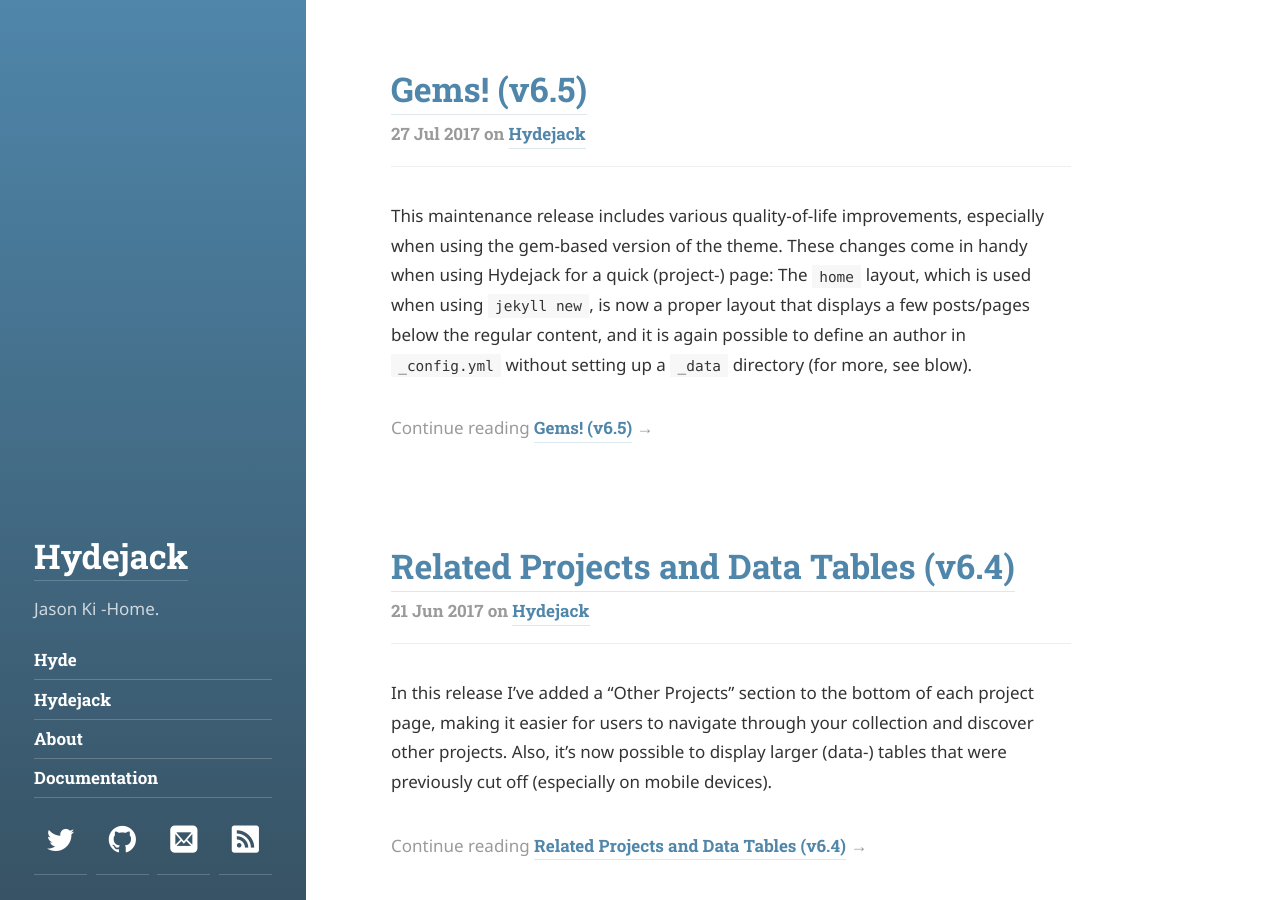
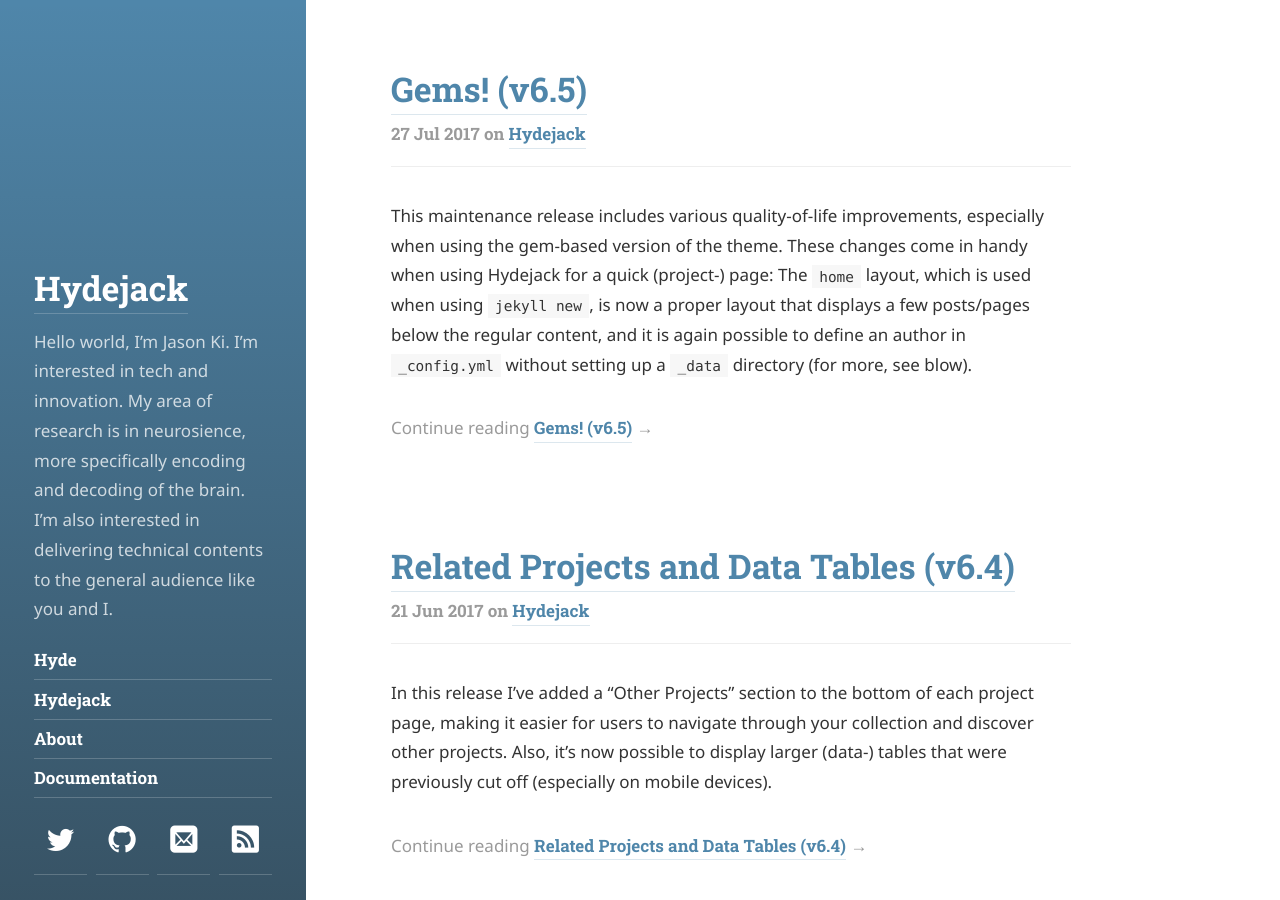
Before and after one commit to JasonJKi/jasonjki.github.io, a Jekyll site: the page built from index.html, in a window 1280 px wide and 900 px high. Built offline with Jekyll 4.4.1, drawn with Linux system fonts in a browser that asks for light colours; some web fonts are replaced; the list of posts is cut into pages by our own code.

Commit message:
Update _config.yml

```diff
--- a/_config.yml
+++ b/_config.yml
@@ -18,7 +18,7 @@
 # A short description of the page, used in the sidebar and as fallback for the meta description tag.
 # Markdown enabled, but don't use more than one paragraph (enforced by `>`)
 description:         >
-  Jason Ki -Home.
+  Hello world, I'm Jason Ki. I'm interested in tech and innovation. My area of research is in neurosience, more specifically encoding and decoding of the brain. I'm also interested in delivering technical contents to the general audience like you and I.
 
 # This should be the same author as first entry in `_data/authors.yml`
 author:
```
